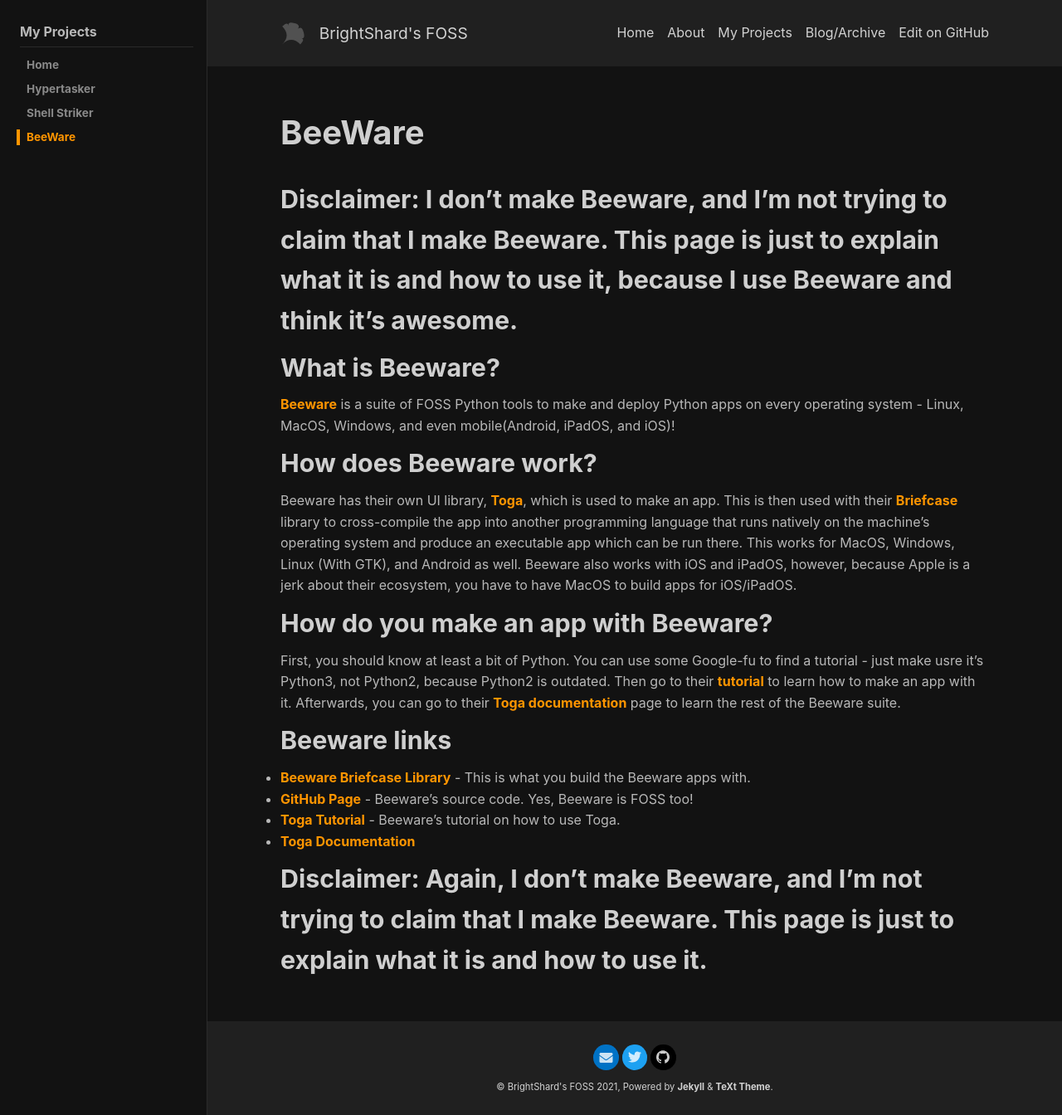
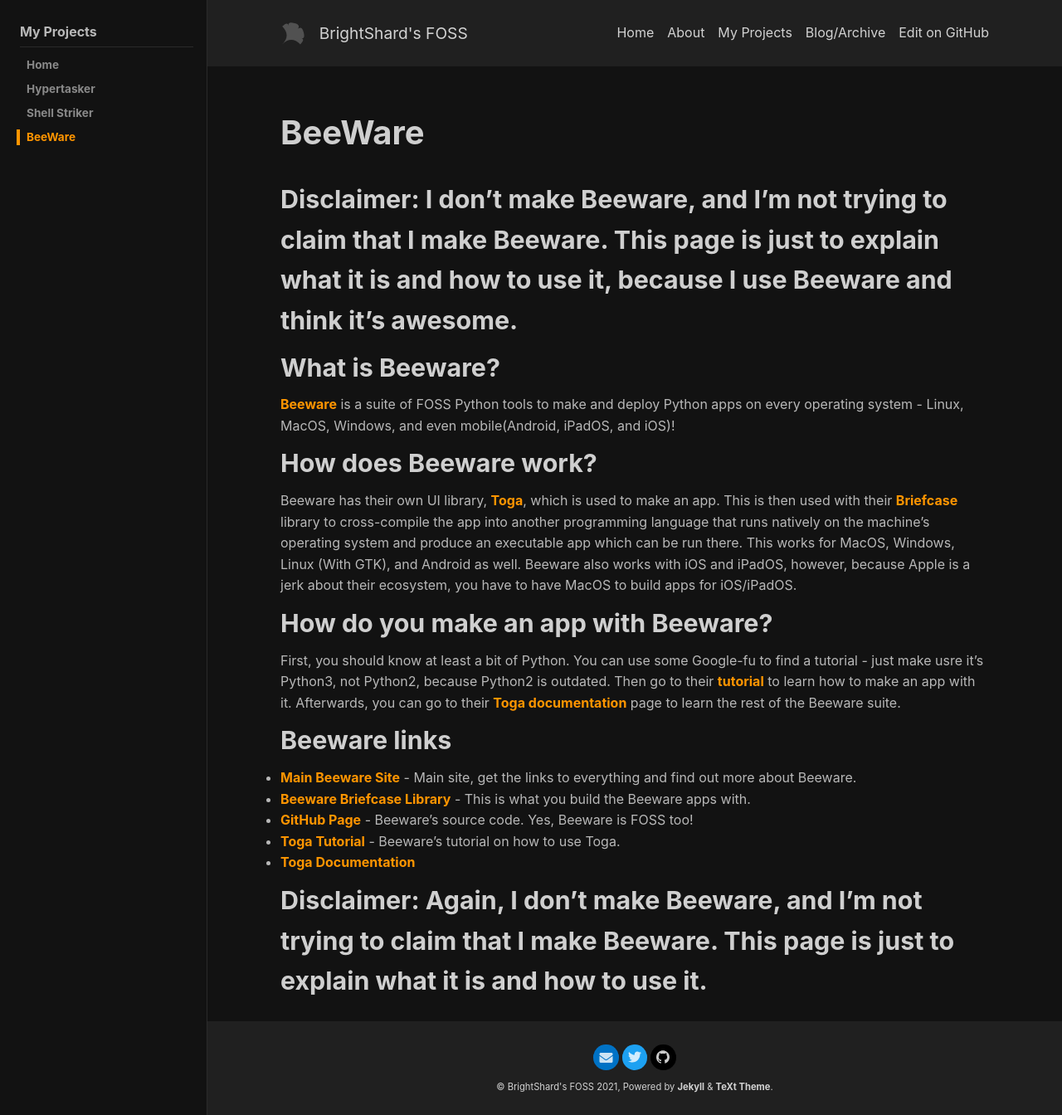
Before and after one commit to Bright-Shard/website, a Jekyll site: the page built from projects/beeware.md, in a window 1280 px wide. Shown: the whole page at 83% size. Built offline with Jekyll 4.4.1, drawn with Linux system fonts in a browser that asks for light colours.

Commit message:
Release 1.2 Attempt to fix Beeware page. Not sure what's going on with it.

```diff
--- a/projects/beeware.md
+++ b/projects/beeware.md
@@ -15,6 +15,7 @@
 First, you should know at least a bit of Python. You can use some Google-fu to find a tutorial - just make usre it's Python3, not Python2, because Python2 is outdated. Then go to their [tutorial](https://docs.beeware.org/en/latest/tutorial/tutorial-0.html) to learn how to make an app with it. Afterwards, you can go to their [Toga documentation](https://toga.readthedocs.io/) page to learn the rest of the Beeware suite.
 
 ## Beeware links
+- [Main Beeware Site](https://beeware.org) - Main site, get the links to everything and find out more about Beeware.
 - [Beeware Briefcase Library](https://briefcase.readthedocs.io/) - This is what you build the Beeware apps with.
 - [GitHub Page](https://github.com/beeware) - Beeware's source code. Yes, Beeware is FOSS too!
 - [Toga Tutorial](https://docs.beeware.org/en/latest/tutorial/tutorial-0.html) - Beeware's tutorial on how to use Toga.
```
